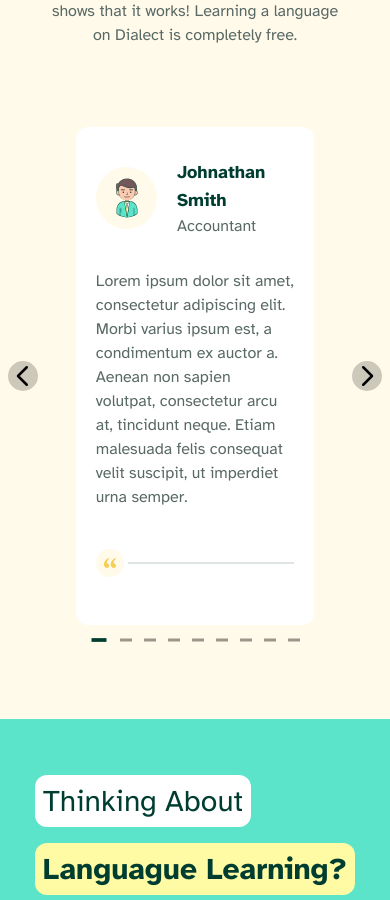
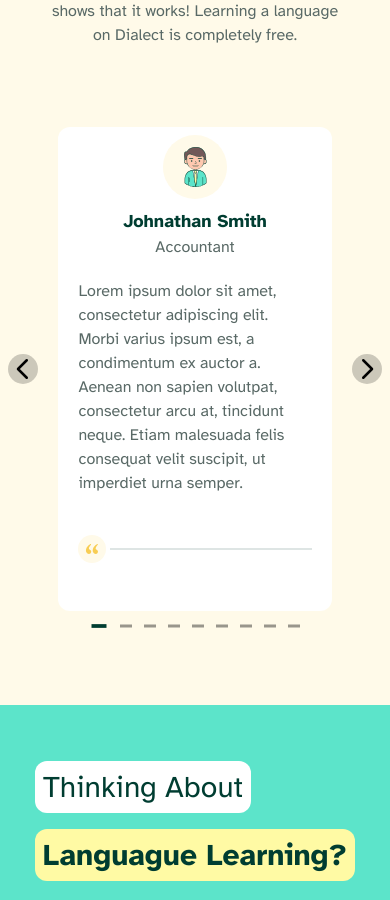
Before and after one commit to Leo-Cata/Dialect-Project, a React (Vite) app: page / in a window 390 px wide. Shown: the part 5160-6060 px from the top of the page. Built offline with nearby package versions, Linux system fonts and the light colour scheme.

Commit message:
carousel fixes

```diff
--- a/src/components/Carousel.jsx
+++ b/src/components/Carousel.jsx
@@ -160,12 +160,12 @@ const Carousel = () => {
               return (
                 <div
                   key={person.name}
-                  className="w-4/5 2xl:w-1/5 bg-white rounded-xl">
-                  <div className="flex flex-row ">
-                    <div className="flex py-10 px-5 ">
+                  className="w-11/12 2xl:w-1/5 bg-white rounded-xl">
+                  <div className="flex md:flex-row flex-col text-center md:text-left">
+                    <div className="flex py-2 md:py-10 md:px-5 justify-center md:justify-start">
                       <img src={person.img} alt={person.name} />
                     </div>
-                    <div className="flex flex-col justify-center">
+                    <div className="flex flex-col justify-center pb-5 md:pb-0">
                       <h3 className="text-mainFont font-bold text-lg">
                         {person.name}
                       </h3>
```
